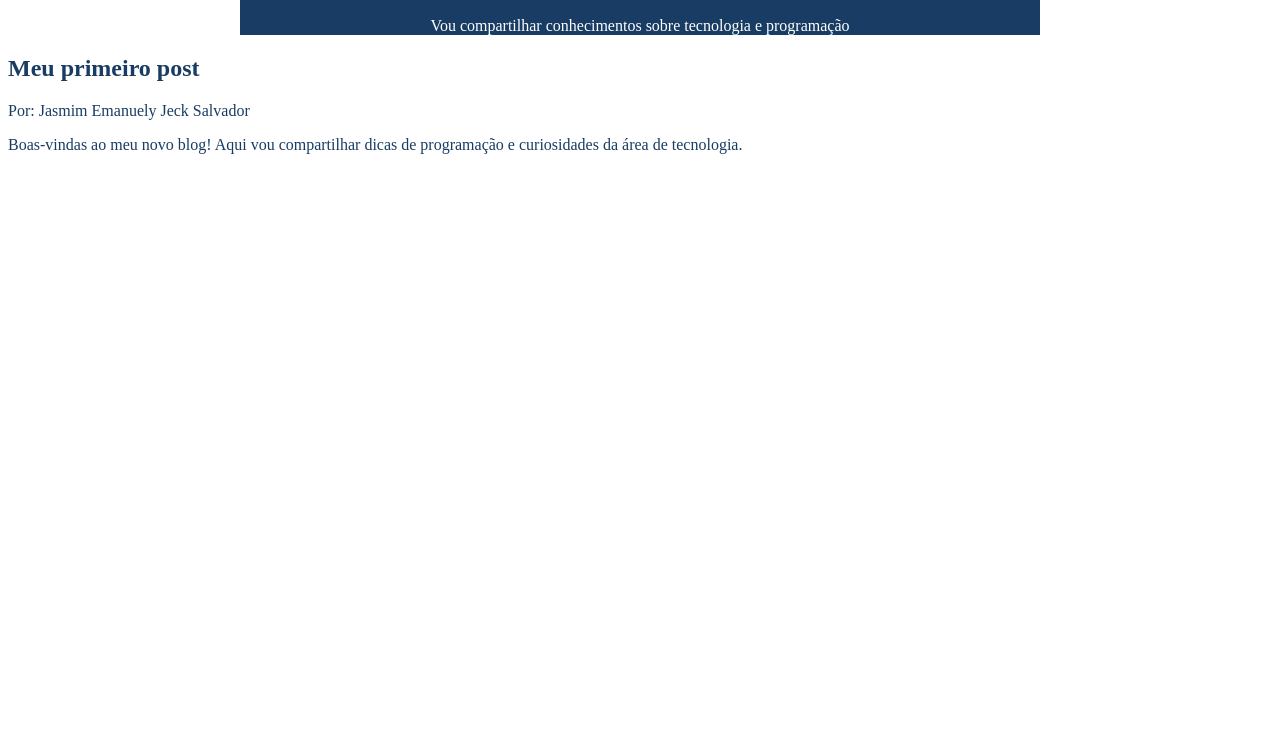
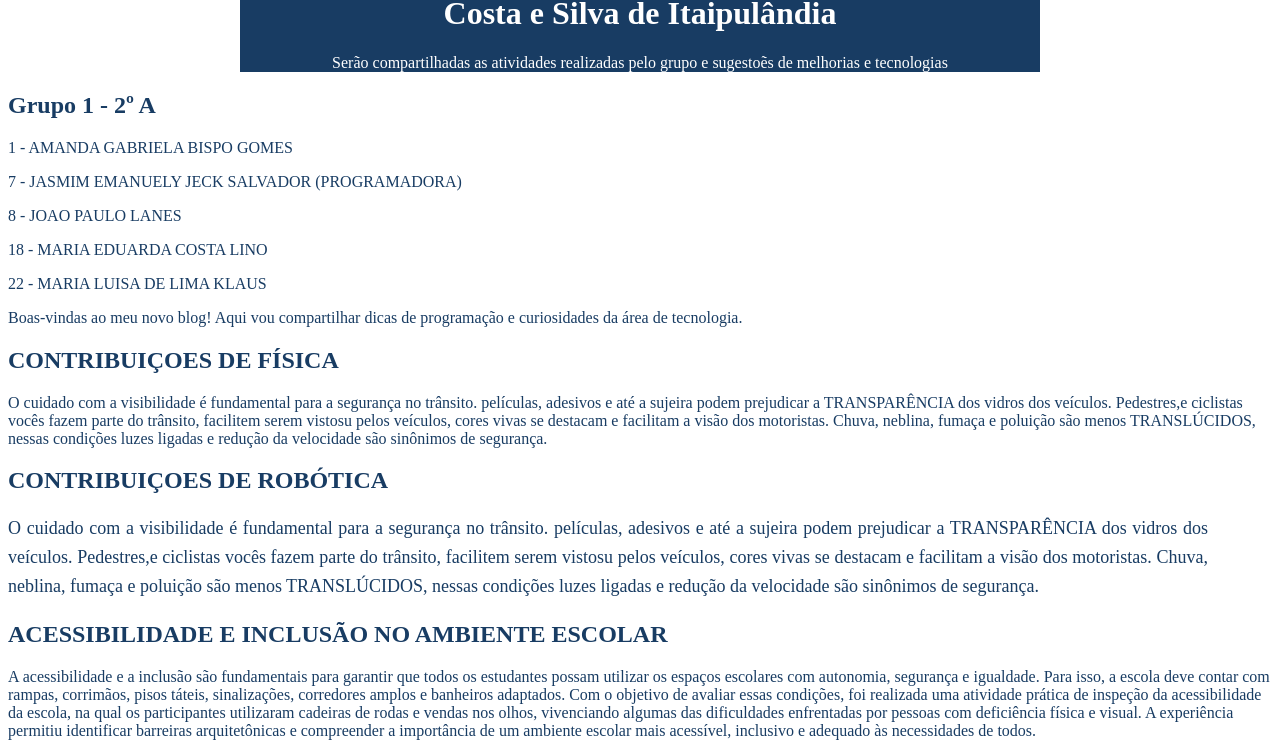
Before and after one commit to jasmimsalvador-png/7.JASMIM-2-A, a plain HTML site: page index.html in a window 1280 px wide. Shown: the part 89-845 px from the top of the page. Before the commit the page ends 800 px from the top, so only its background shows below. Drawn offline with Linux system fonts and the light colour scheme.

Commit message:
Revise index.html for new blog content and style
Updated blog content and structure for improved accessibility and inclusion themes.

```diff
--- a/index.html
+++ b/index.html
@@ -11,8 +11,8 @@
 
 <body>
 <header>
-        <h1>Meu blog tech</h1>
-        <p>Vou compartilhar conhecimentos sobre tecnologia e programação</p>
+<h1> Blog Acessibilidade e Mobilidade do Colégio Estadual Costa e Silva de Itaipulândia </h1>
+<p> Serão compartilhadas as atividades realizadas pelo grupo e sugestoẽs de melhorias e tecnologias </p>
 <style>
 header {
 background-color: #183C63;
@@ -30,11 +30,45 @@
 </header>
 
 <main>
-        <h2>Meu primeiro post</h2>
-        <p>Por: Jasmim Emanuely Jeck Salvador </p>
+<h2> Grupo 1 - 2º A </h2>
+<p> 1 - AMANDA GABRIELA BISPO GOMES </p>
+<p> 7 - JASMIM EMANUELY JECK SALVADOR (PROGRAMADORA) </p>
+<p> 8 - JOAO PAULO LANES</p>
+<p> 18 - MARIA EDUARDA COSTA LINO </p>
+<p> 22 - MARIA LUISA DE LIMA KLAUS </p>
 <p>Boas-vindas ao meu novo blog! Aqui vou compartilhar dicas de programação e curiosidades da área de
 tecnologia.</p>
 </main>
+<main>
+<h2> CONTRIBUIÇOES DE FÍSICA </h2>
+<p> O cuidado com a visibilidade é fundamental para a segurança no trânsito. películas, adesivos e até a sujeira podem prejudicar a TRANSPARÊNCIA dos vidros dos veículos.
+Pedestres,e ciclistas vocês fazem parte do trânsito, facilitem serem vistosu pelos veículos, cores vivas se destacam e facilitam a visão dos motoristas.
+Chuva, neblina, fumaça e poluição são menos TRANSLÚCIDOS, nessas condições luzes ligadas e redução da velocidade são sinônimos de segurança.
+</p>
+
+</main>
+<main>
+<h2> CONTRIBUIÇOES DE ROBÓTICA </h2>
+
+<p style="text-align: justify; max-width: 1200px; font-size: 18px; line-height: 1.6;">
+O cuidado com a visibilidade é fundamental para a segurança no trânsito. películas, adesivos e até a sujeira podem prejudicar a TRANSPARÊNCIA dos vidros dos veículos.
+Pedestres,e ciclistas vocês fazem parte do trânsito, facilitem serem vistosu pelos veículos, cores vivas se destacam e facilitam a visão dos motoristas.
+Chuva, neblina, fumaça e poluição são menos TRANSLÚCIDOS, nessas condições luzes ligadas e redução da velocidade são sinônimos de segurança.
+
+<h2>ACESSIBILIDADE E INCLUSÃO NO AMBIENTE ESCOLAR </h2>
+
+<p>A acessibilidade e a inclusão são fundamentais para garantir que todos os estudantes possam utilizar os espaços escolares com autonomia, segurança e igualdade. Para isso,
+a escola deve contar com rampas, corrimãos, pisos táteis, sinalizações, corredores amplos e banheiros adaptados. Com o objetivo de avaliar essas condições, foi realizada
+uma atividade prática de inspeção da acessibilidade da escola, na qual os participantes utilizaram cadeiras de rodas e vendas nos olhos, vivenciando algumas das
+dificuldades enfrentadas por pessoas com deficiência física e visual. A experiência permitiu identificar barreiras arquitetônicas e compreender a importância de um ambiente
+escolar mais acessível, inclusivo e adequado às necessidades de todos.</p>
+
+
+
+</main>
+
 </body>
 
 </html>
+
+</html>
```
Lines whose indentation alone changed are shown as unchanged.
